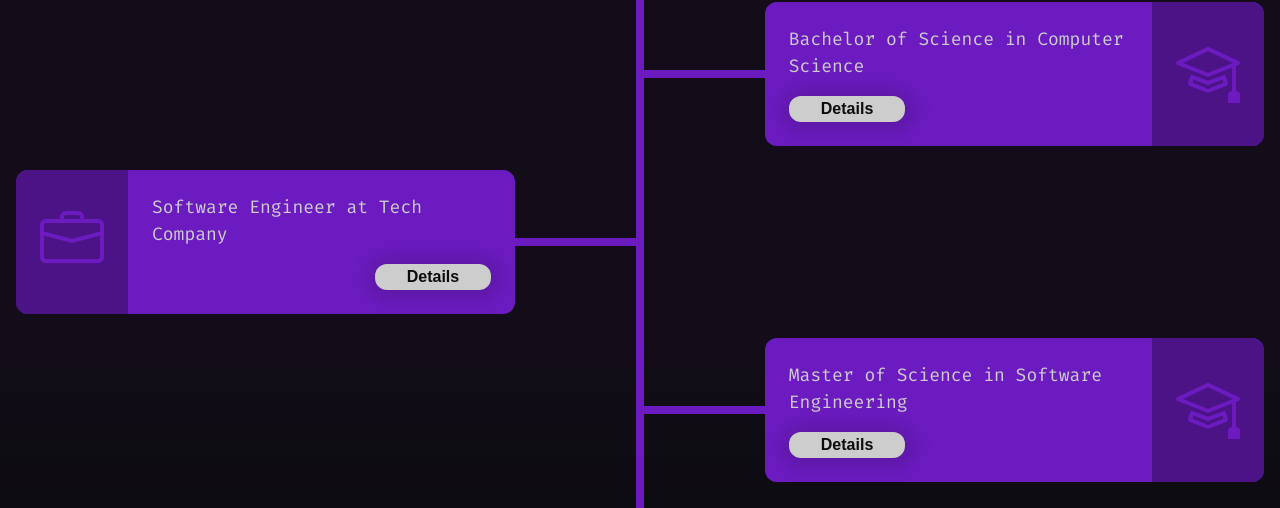
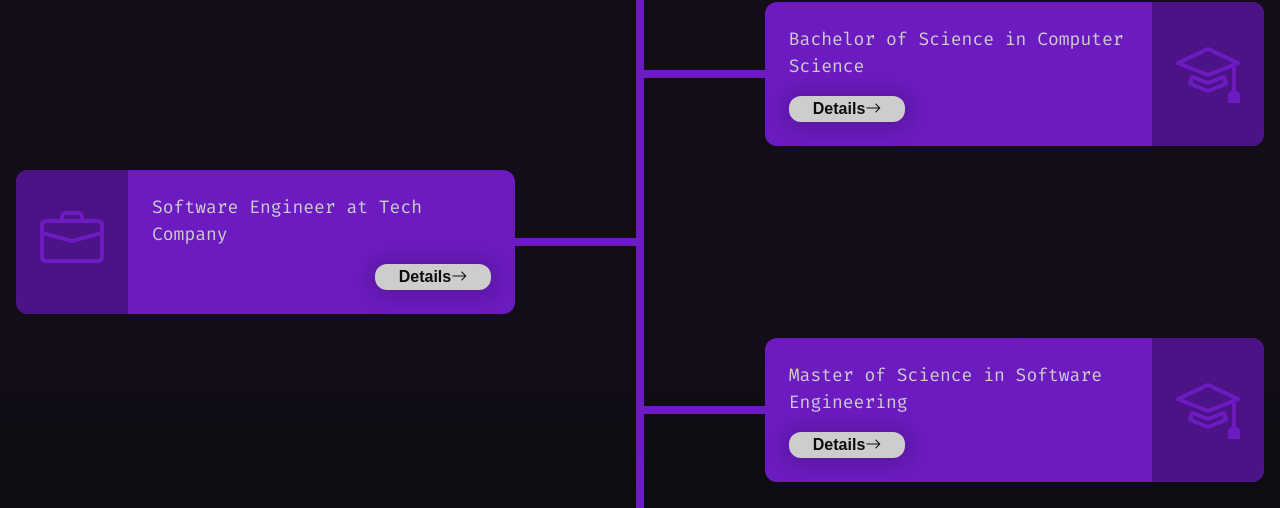
Before and after one commit to murilosopi/portfolio, a Next.js app: page / in a window 1280 px wide. Shown: the part 1028-1536 px from the top of the page. Built offline with nearby package versions, Linux system fonts and the light colour scheme; a web font is replaced by a local one.

Commit message:
feat: update ExperienceCard to include arrow icon in button

```diff
--- a/src/components/Button/Button.module.css
+++ b/src/components/Button/Button.module.css
@@ -6,7 +6,7 @@
   font-weight: var(--font-weight-semibold);
   font-family: var(--font-family-heading);
   font-size: var(--font-size-md);
-  padding: var(--spacing-xxs) var(--spacing-xl);
+  padding: var(--spacing-xxs) var(--spacing-lg);
   border-radius: var(--spacing-sm);
   box-shadow: 1px 1px 19px 8px rgb(0 0 0 / 15%);
   transition: var(--transition-dynamic);
--- a/src/components/Icon/index.tsx
+++ b/src/components/Icon/index.tsx
@@ -10,7 +10,9 @@ export type IconType =
   | 'linkedin'
   | 'twitch'
   | 'briefcase'
-  | 'mortarboard';
+  | 'mortarboard'
+  | 'arrowRight';
+
 export type IconSize = 'sm' | 'md' | 'lg' | 'xl' | 'xxl';
 
 const classNameMap: Record<IconType, string> = {
@@ -19,7 +21,8 @@ const classNameMap: Record<IconType, string> = {
   briefcase: 'bi bi-briefcase',
   github: 'bi bi-github',
   linkedin: 'bi bi-linkedin',
-  twitch: 'bi bi-twitch'
+  twitch: 'bi bi-twitch',
+  arrowRight: 'bi bi-arrow-right'
 };
 
 type IconProps = {
--- a/src/sections/JourneySection/components/ExperienceCard/ExperienceCard.module.css
+++ b/src/sections/JourneySection/components/ExperienceCard/ExperienceCard.module.css
@@ -24,3 +24,10 @@
 .experience-card--right .experience-card__actions {
   justify-content: flex-start;
 }
+
+.experience-card__button {
+  display: flex;
+  align-items: center;
+  justify-content: center;
+  gap: var(--spacing-xs);
+}
--- a/src/sections/JourneySection/components/ExperienceCard/index.tsx
+++ b/src/sections/JourneySection/components/ExperienceCard/index.tsx
@@ -3,6 +3,7 @@ import { Experience } from '@/types/experience';
 import styles from './ExperienceCard.module.css';
 import { Button } from '@/components/Button';
 import classNames from 'classnames';
+import { Icon } from '@/components/Icon';
 
 interface ExperienceCardProps {
   experience: Experience;
@@ -31,7 +32,17 @@ export const ExperienceCard = ({
         <p className={styles['experience-card__description']}>{description}</p>
 
         <div className={styles['experience-card__actions']}>
-          <Button variant='light'>Details</Button>
+          <Button
+            variant='light'
+            className={styles['experience-card__button']}
+          >
+            Details
+            <Icon
+              type='arrowRight'
+              size='sm'
+              fill='dark'
+            />
+          </Button>
         </div>
       </div>
     </InfoCard>
```
